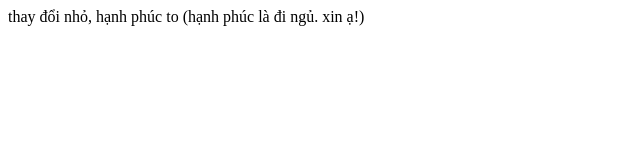
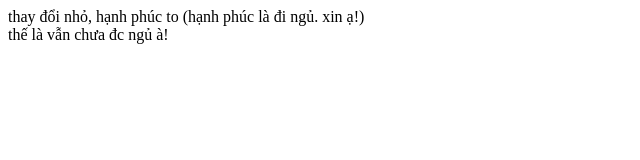
Before and after one commit to buck1704/Nhom7DemoGit, a plain HTML site: page dangnhap.html in a window 1280 px wide. Shown: the whole page, without its empty margins (0-640 px from the left). Drawn offline with Linux system fonts and the light colour scheme.

Commit message:
nữa, hoài luôn

```diff
--- a/dangnhap.html
+++ b/dangnhap.html
@@ -7,5 +7,6 @@
 </head>
 <body>
     <div>thay đổi nhỏ, hạnh phúc to (hạnh phúc là đi ngủ. xin ạ!)</div>
+    <div>thế là vẫn chưa đc ngủ à!</div>
 </body>
 </html>
```
